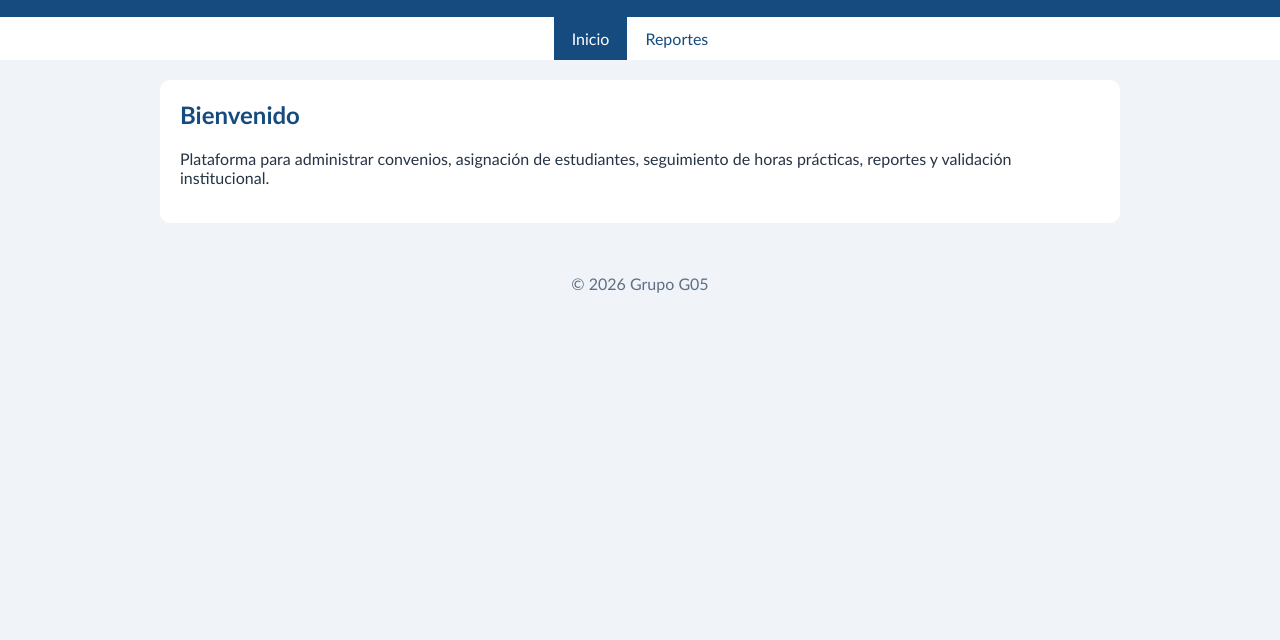
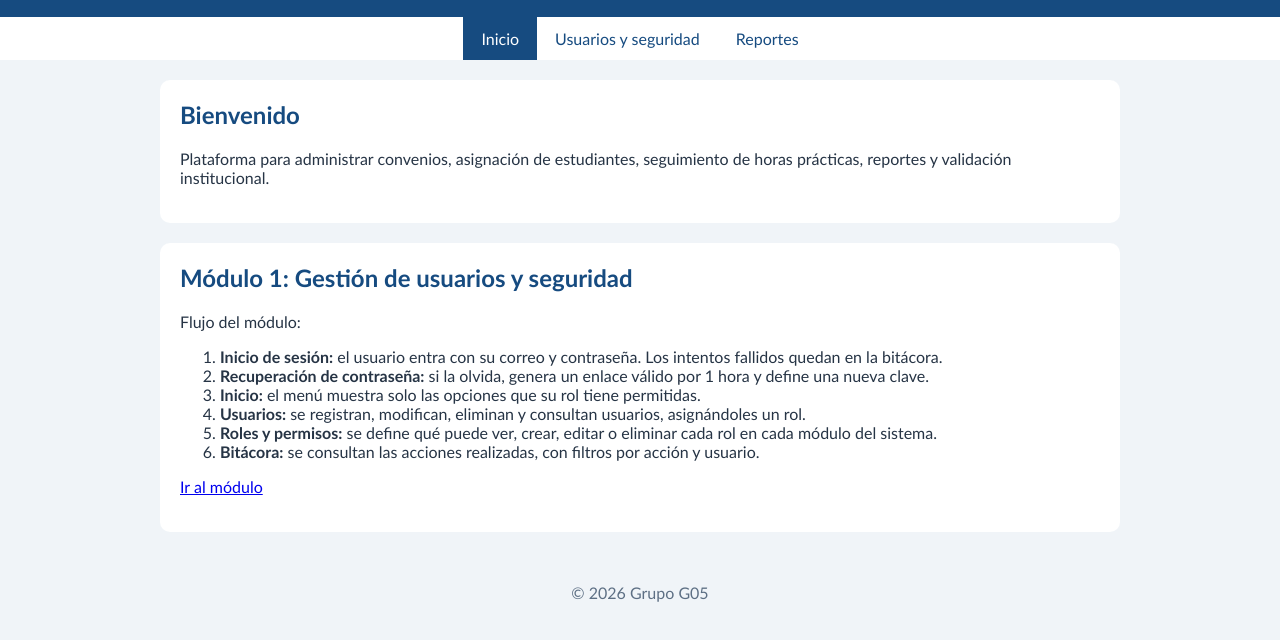
Before and after one commit to elnaojeffer/Proyecto-DAW, a plain HTML site: page index.html in a window 1280 px wide. Shown: the part 86-726 px from the top of the page. Drawn offline with Linux system fonts and the light colour scheme.

Commit message:
Agrega enlace y flujo del modulo 1 al portal
Added content for user management and security module.

```diff
--- a/index.html
+++ b/index.html
@@ -15,6 +15,8 @@
     <nav class="menu">
         <ul>
             <li><a href="index.html" class="activo">Inicio</a></li>
+            <!-- Módulo 1 -->
+            <li><a href="gestionuser/index.html">Usuarios y seguridad</a></li>
             <li><a href="reportes-validacion/index.html">Reportes</a></li>
         </ul>
     </nav>
@@ -25,6 +27,21 @@
             <p>Plataforma para administrar convenios, asignación de estudiantes, seguimiento de horas prácticas,
                 reportes y validación institucional.</p>
         </section>
+
+        <!-- Módulo 1: flujo -->
+        <section class="tarjeta">
+            <h2>Módulo 1: Gestión de usuarios y seguridad</h2>
+            <p>Flujo del módulo:</p>
+            <ol>
+                <li><strong>Inicio de sesión:</strong> el usuario entra con su correo y contraseña. Los intentos fallidos quedan en la bitácora.</li>
+                <li><strong>Recuperación de contraseña:</strong> si la olvida, genera un enlace válido por 1 hora y define una nueva clave.</li>
+                <li><strong>Inicio:</strong> el menú muestra solo las opciones que su rol tiene permitidas.</li>
+                <li><strong>Usuarios:</strong> se registran, modifican, eliminan y consultan usuarios, asignándoles un rol.</li>
+                <li><strong>Roles y permisos:</strong> se define qué puede ver, crear, editar o eliminar cada rol en cada módulo del sistema.</li>
+                <li><strong>Bitácora:</strong> se consultan las acciones realizadas, con filtros por acción y usuario.</li>
+            </ol>
+            <p><a href="gestionuser/index.html">Ir al módulo</a></p>
+        </section>
     </main>
 
     <footer class="pie">
```
